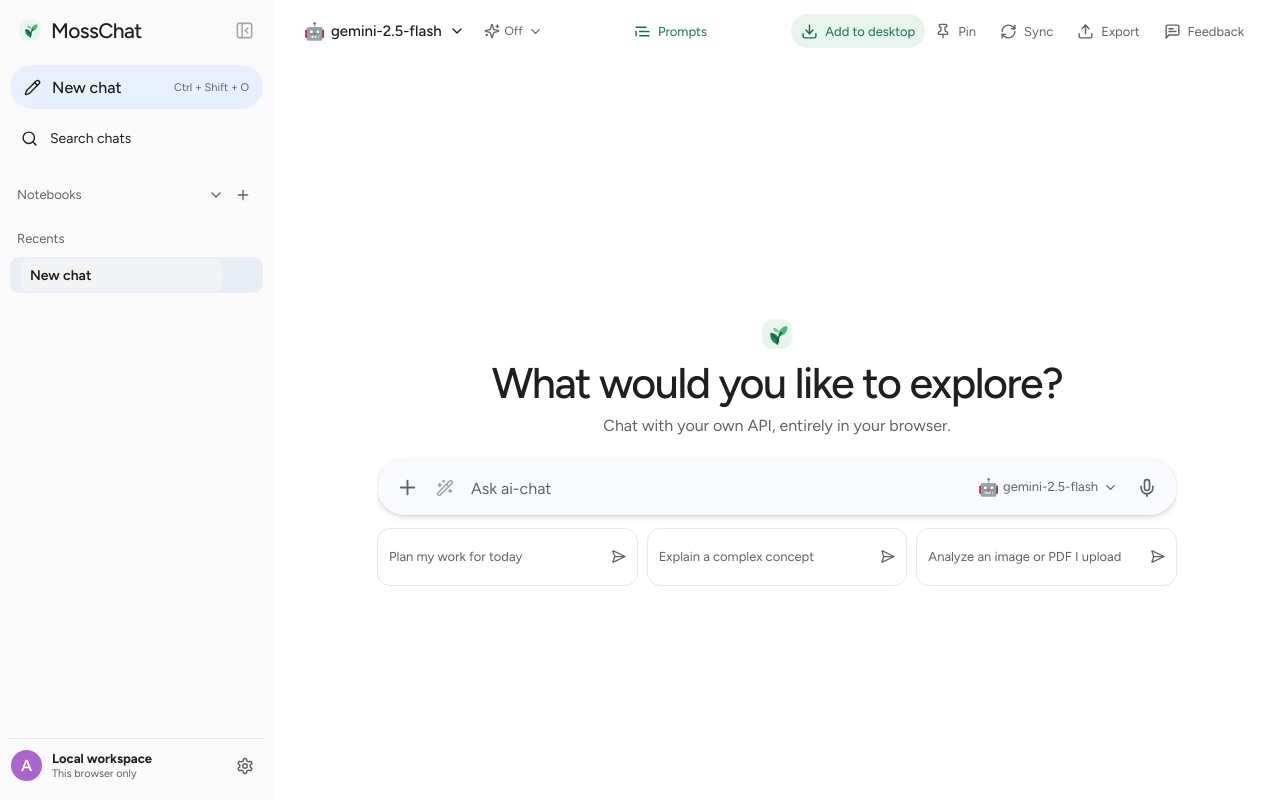
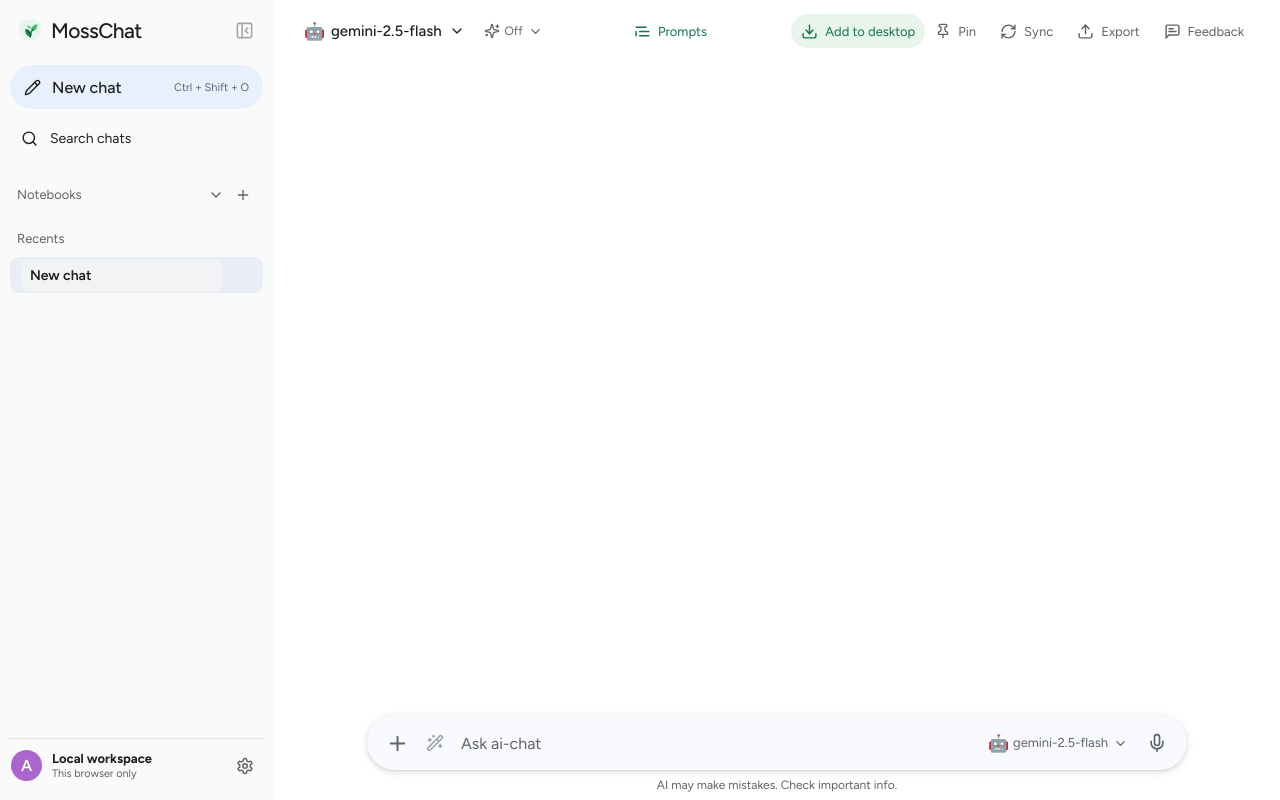
Before and after one commit to Sparky579/MossChat, a Next.js app: page / in a window 1280 px wide. Built offline with nearby package versions, Linux system fonts and the light colour scheme.

Commit message:
Keep empty chats in the normal thread view

```diff
--- a/src/app/page.tsx
+++ b/src/app/page.tsx
@@ -617,9 +617,9 @@
     if (clearBoundary < 0 || clearBoundary !== chat.messages.length - 1) return;
     onSnapshot(chat.id, chat.messages.slice(0, clearBoundary));
   };
-  const empty = chat.messages.length === 0;
   return <div className="thread-root">
-    {empty ? <div className="hero-state"><div className="hero-copy"><MossMark className="app-mark hero-mark" /><h1>{copy.explore}</h1><p>{copy.hero}</p></div><GeminiComposer settings={settings} isRunning={isRunning} onSend={send} onCancel={cancel} onSettingsChange={onSettingsChange} /><StarterPrompts onSend={(prompt) => void send(prompt, [], false)} /></div> : <><div ref={viewportRef} className="thread-viewport" onScroll={(event) => { const viewport = event.currentTarget; stickToBottomRef.current = viewport.scrollHeight - viewport.scrollTop - viewport.clientHeight < 96; }}>{chat.messages.map((message, index) => <ChatMessage key={message.id} message={message} index={index} onFork={onFork} onEdit={edit} onReload={reload} onClear={clearConversation} onFunctionResult={submitFunctionResult} onFeedback={(target) => onFeedback({ ...target, chatTitle: chat.title })} canUndoClear={index === chat.messages.length - 1 && message.content.some((part) => (part as ContentPart).type === "clear-boundary")} onUndoClear={undoClear} />)}</div><footer className="thread-footer"><GeminiComposer settings={settings} isRunning={isRunning} onSend={send} onCancel={cancel} onSettingsChange={onSettingsChange} /><p>{copy.mistakes}</p></footer></>}
+    <div ref={viewportRef} className="thread-viewport" onScroll={(event) => { const viewport = event.currentTarget; stickToBottomRef.current = viewport.scrollHeight - viewport.scrollTop - viewport.clientHeight < 96; }}>{chat.messages.map((message, index) => <ChatMessage key={message.id} message={message} index={index} onFork={onFork} onEdit={edit} onReload={reload} onClear={clearConversation} onFunctionResult={submitFunctionResult} onFeedback={(target) => onFeedback({ ...target, chatTitle: chat.title })} canUndoClear={index === chat.messages.length - 1 && message.content.some((part) => (part as ContentPart).type === "clear-boundary")} onUndoClear={undoClear} />)}</div>
+    <footer className="thread-footer"><GeminiComposer settings={settings} isRunning={isRunning} onSend={send} onCancel={cancel} onSettingsChange={onSettingsChange} /><p>{copy.mistakes}</p></footer>
   </div>;
 }
 
```
